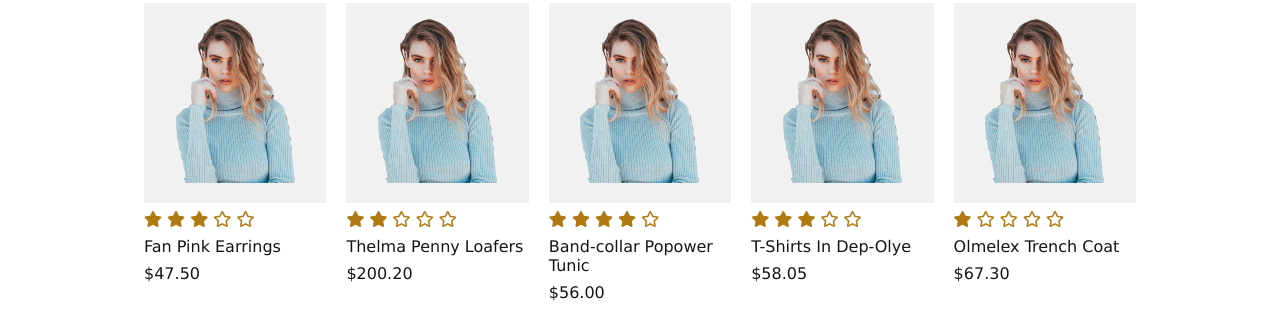
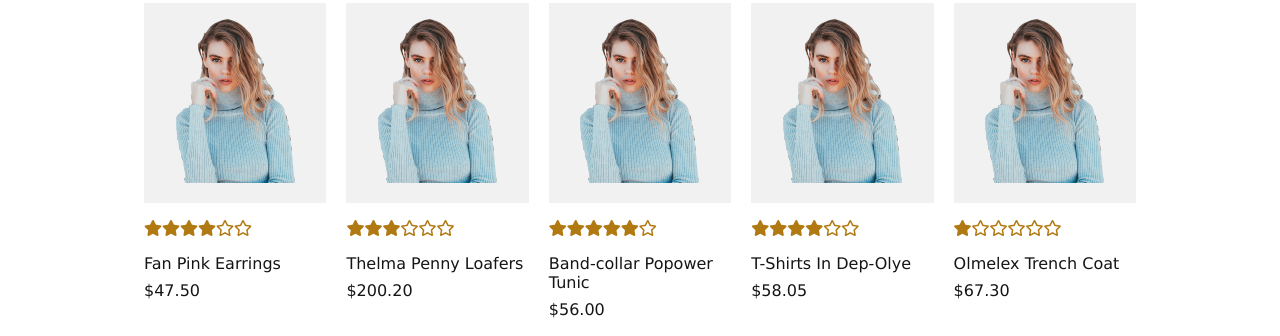
Before and after one commit to iballi2017/DINEX-Shop-Project, a plain HTML site: page index.html in a window 1280 px wide. Shown: the part 1112-1448 px from the top of the page. Drawn offline with nearby package versions, Linux system fonts and the light colour scheme.

Commit message:
26/04/2020 commit

```diff
--- a/css/main.css
+++ b/css/main.css
@@ -27,6 +27,12 @@ a:hover {
 a:focus {
   outline: 0;
   text-decoration: underline;
+}
+
+.item-stars {
+  display: flex;
+  list-style: none;
+  padding: 0;
 }
 
 .far.fa-star,
--- a/index.html
+++ b/index.html
@@ -150,13 +150,15 @@
               <div class="img-wrapper">
                 <img src="./images/model-1.png" alt="" />
               </div>
-              <div class="item-stars">
-                <i class="fas fa-star"></i>
-                <i class="fas fa-star"></i>
-                <i class="fas fa-star"></i>
-                <i class="far fa-star"></i>
-                <i class="far fa-star"></i>
-              </div>
+
+              <ul class="item-stars">
+                <li><i class="fas fa-star"></i></li>
+                <li><i class="fas fa-star"></i></li>
+                <li><i class="fas fa-star"></i></li>
+                <li><i class="fas fa-star"></i></li>
+                <li><i class="far fa-star"></i></li>
+                <li><i class="far fa-star"></i></li>
+              </ul>
               <a href="#">
                 <p class="item-name">Fan Pink Earrings</p>
                 <p class="item-price">$47.50</p>
@@ -167,13 +169,15 @@
               <div class="img-wrapper">
                 <img src="./images/model-1.png" alt="" />
               </div>
-              <div class="item-stars">
-                <i class="fas fa-star"></i>
-                <i class="fas fa-star"></i>
-                <i class="far fa-star"></i>
-                <i class="far fa-star"></i>
-                <i class="far fa-star"></i>
-              </div>
+
+              <ul class="item-stars">
+                <li><i class="fas fa-star"></i></li>
+                <li><i class="fas fa-star"></i></li>
+                <li><i class="fas fa-star"></i></li>
+                <li><i class="far fa-star"></i></li>
+                <li><i class="far fa-star"></i></li>
+                <li><i class="far fa-star"></i></li>
+              </ul>
               <a href="#">
                 <p class="item-name">Thelma Penny Loafers</p>
                 <p class="item-price">$200.20</p>
@@ -184,13 +188,14 @@
               <div class="img-wrapper">
                 <img src="./images/model-1.png" alt="" />
               </div>
-              <div class="item-stars">
-                <i class="fas fa-star"></i>
-                <i class="fas fa-star"></i>
-                <i class="fas fa-star"></i>
-                <i class="fas fa-star"></i>
-                <i class="far fa-star"></i>
-              </div>
+              <ul class="item-stars">
+                <li><i class="fas fa-star"></i></li>
+                <li><i class="fas fa-star"></i></li>
+                <li><i class="fas fa-star"></i></li>
+                <li><i class="fas fa-star"></i></li>
+                <li><i class="fas fa-star"></i></li>
+                <li><i class="far fa-star"></i></li>
+              </ul>
               <a href="#">
                 <p class="item-name">Band-collar Popower Tunic</p>
                 <p class="item-price">$56.00</p>
@@ -201,13 +206,14 @@
               <div class="img-wrapper">
                 <img src="./images/model-1.png" alt="" />
               </div>
-              <div class="item-stars">
-                <i class="fas fa-star"></i>
-                <i class="fas fa-star"></i>
-                <i class="fas fa-star"></i>
-                <i class="far fa-star"></i>
-                <i class="far fa-star"></i>
-              </div>
+              <ul class="item-stars">
+                <li><i class="fas fa-star"></i></li>
+                <li><i class="fas fa-star"></i></li>
+                <li><i class="fas fa-star"></i></li>
+                <li><i class="fas fa-star"></i></li>
+                <li><i class="far fa-star"></i></li>
+                <li><i class="far fa-star"></i></li>
+              </ul>
               <a href="#">
                 <p class="item-name">T-Shirts In Dep-Olye</p>
                 <p class="item-price">$58.05</p>
@@ -218,13 +224,14 @@
               <div class="img-wrapper">
                 <img src="./images/model-1.png" alt="" />
               </div>
-              <div class="item-stars">
-                <i class="fas fa-star"></i>
-                <i class="far fa-star"></i>
-                <i class="far fa-star"></i>
-                <i class="far fa-star"></i>
-                <i class="far fa-star"></i>
-              </div>
+              <ul class="item-stars">
+                <li><i class="fas fa-star"></i></li>
+                <li><i class="far fa-star"></i></li>
+                <li><i class="far fa-star"></i></li>
+                <li><i class="far fa-star"></i></li>
+                <li><i class="far fa-star"></i></li>
+                <li><i class="far fa-star"></i></li>
+              </ul>
               <a href="#">
                 <p class="item-name">Olmelex Trench Coat</p>
                 <p class="item-price">$67.30</p>
--- a/js/main.js
+++ b/js/main.js
@@ -1,19 +1,19 @@
 $(document).ready(() => {
     // alert("Hello world")
-    x = 0
+    x = true
     $(".menu-btn").on('click', () => {
         // $(".nav-tab").toggle(1000)
-        if (x == 0) {
+        if (x == true) {
             $(".nav-tab").show(1000);
-            x = 1
-            console.log("x = 1");
+            x = false
+            console.log("x = false");
             $(".fa-ellipsis-v").css({ "transform": "rotate(90deg)", "transition": "transform 250ms" })
             $(".menu-btn").css({ "color": "#858585" })
         }
 
-        else if (x == 1) {
+        else if (x == false) {
             $(".nav-tab").hide(1000);
-            x = 0;
+            x = true;
             $(".fa-ellipsis-v").css({ "transform": "rotate(0deg)", "transition": "transform 250ms" })
 
             $(".menu-btn").css({ "color": "#151515" })
@@ -24,11 +24,9 @@ $(document).ready(() => {
     //     $(".form-grp").css({ "border-bottom": "4px solid red", "transition": "border-bottom 250ms ease-in-out" });
     // })
     $(".newsletter-form-input").focus(function () {
-        console.log("hello")
         $(".form-grp").css({ "border-bottom": "4px solid #858585", "transition": "border-bottom 250ms ease-in-out" });
     })
     $(".newsletter-form-input").focusout(function () {
-        console.log("hello")
         $(".form-grp").css({ "border-bottom": "1px solid #858585", "transition": "border-bottom 250ms ease-in-out" });
     })
 
@@ -58,16 +56,27 @@ $(document).ready(() => {
     })
 
 
-    // $(".fa-star").mouseover(function () {
-    //     // $(this).removeClass("far").addClass("fas")
-    //     console.log($(this).siblings())
-    //     let x = $(this).siblings()
-    //     console.log(x)
-    //     for (i = 0; i < x.length; i++) {
-    //         console.log(x[3])
-    //         if (this === x[i]) {
-    //             console.log("yes")
-    //         }
-    //     }
-    // })
 })
+
+
+
+
+var num = [2, 4, 5, 23]
+
+var y = 5
+var z
+(function () {
+    let z = num.indexOf(y)
+    console.log(z)
+    for (i = 0; i < num.length; i++) {
+        console.log(num.indexOf(num[i]))
+        let w = num.indexOf(num[i])
+        if (z >= w) {
+            console.log("hello")
+        }
+        else {
+            console.log("Nei")
+        }
+
+    }
+})()
```
